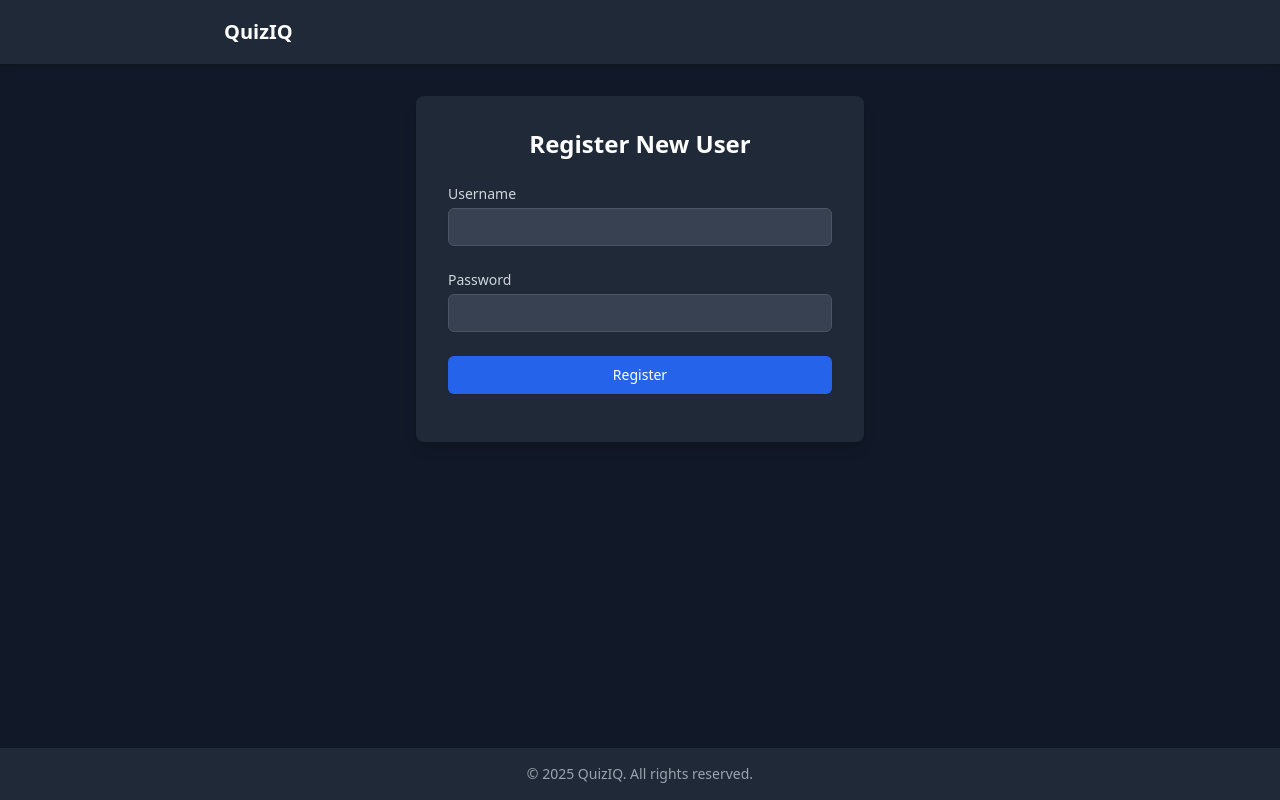
After one commit to mrfunnyguy72/quiz-iq, a FastAPI app: template templates/register.html in a window 1280 px wide. The commit adds this page. Run offline with FastAPI, Linux system fonts and the light colour scheme; the template is opened without the code that fills it, so the values that code supplies are empty; some libraries are stand-ins or nearby versions.

Commit message:
Registration menu

```diff
--- a/app/main.py
+++ b/app/main.py
@@ -1,12 +1,13 @@
 import logging
 
 from fastapi import Depends, FastAPI, Form, HTTPException, Request
-from fastapi.responses import HTMLResponse
+from fastapi.responses import HTMLResponse, RedirectResponse
 from fastapi.templating import Jinja2Templates
 from sqlalchemy import func, select
 from sqlalchemy.orm import Session, joinedload, sessionmaker
 
 from app.core import irt as irt_engine
+from app.core.security import get_password_hash
 from app.models.base import (
     Base,
     Item,
@@ -17,6 +18,7 @@ from app.models.base import (
     User,
     engine,
 )
+from app.schemas.user import UserCreate
 
 # Configure basic logging
 logging.basicConfig(level=logging.INFO, format='%(asctime)s - %(levelname)s - %(message)s')
@@ -98,6 +100,37 @@ async def start_test(
 
     # Return the test page, which will then use HTMX to fetch the first question
     return templates.TemplateResponse("test.html", {"request": request, "session_id": new_session.id})
+
+
+@app.get("/register", response_class=HTMLResponse, tags=["Frontend"])
+async def register_form(request: Request):
+    """Serves the user registration page."""
+    return templates.TemplateResponse("register.html", {"request": request})
+
+
+@app.post("/register", response_class=HTMLResponse, tags=["Frontend"])
+async def register_user(
+    request: Request,
+    username: str = Form(...),
+    password: str = Form(...),
+    db: Session = Depends(get_db)
+):
+    """Creates a new user and returns a confirmation message."""
+    # Check if user already exists
+    user = db.execute(select(User).where(User.username == username)).scalars().first()
+    if user:
+        return HTMLResponse("<div class='text-red-500'>Username already exists.</div>")
+
+    # Create new user
+    hashed_password = get_password_hash(password)
+    new_user = User(username=username, password_hash=hashed_password)
+    db.add(new_user)
+    db.commit()
+
+    response = HTMLResponse("<div class='text-green-500'>User created successfully! Redirecting...</div>")
+    response.headers["HX-Redirect"] = "/"
+    return response
+
 
 # --- HTMX Partial Endpoints ---
 
--- a/app/models/base.py
+++ b/app/models/base.py
@@ -5,12 +5,14 @@ from typing import List
 from sqlalchemy import (
     JSON,
     Boolean,
+    Column,
     DateTime,
     Enum,
     Float,
     ForeignKey,
     Integer,
     String,
+    Table,
     Text,
     create_engine,
     func,
@@ -31,6 +33,22 @@ class SessionStatusEnum(enum.Enum):
     terminated = "terminated"
 
 
+class UserRoleEnum(enum.Enum):
+    """Enum for user roles."""
+    ADMIN = "admin"
+    MODERATOR = "moderator"
+    STUDENT = "student"
+
+
+# --- Association Table for Moderator-Theme relationship ---
+moderator_themes = Table(
+    "moderator_themes",
+    Base.metadata,
+    Column("user_id", Integer, ForeignKey("users.id"), primary_key=True),
+    Column("theme_id", Integer, ForeignKey("themes.id"), primary_key=True),
+)
+
+
 # --- Model Definitions ---
 
 class User(Base):
@@ -40,13 +58,19 @@ class User(Base):
     id: Mapped[int] = mapped_column(primary_key=True)
     username: Mapped[str] = mapped_column(String(100), unique=True, nullable=False, index=True)
     password_hash: Mapped[str] = mapped_column(String(255), nullable=False)
+    role: Mapped[UserRoleEnum] = mapped_column(Enum(UserRoleEnum), default=UserRoleEnum.STUDENT, nullable=False)
     created_at: Mapped[datetime] = mapped_column(DateTime, server_default=func.now())
 
     # One-to-many relationship with TestSession
     test_sessions: Mapped[List["TestSession"]] = relationship(back_populates="user")
 
+    # Many-to-many relationship for moderators
+    moderated_themes: Mapped[List["Theme"]] = relationship(
+        secondary=moderator_themes, back_populates="moderators"
+    )
+
     def __repr__(self) -> str:
-        return f"<User(id={self.id}, username='{self.username}')>"
+        return f"<User(id={self.id}, username='{self.username}', role='{self.role.value}')>"
 
 
 class Discipline(Base):
@@ -77,6 +101,11 @@ class Theme(Base):
     # One-to-many relationships
     items: Mapped[List["Item"]] = relationship(back_populates="theme")
     test_sessions: Mapped[List["TestSession"]] = relationship(back_populates="theme")
+
+    # Many-to-many relationship with User (moderators)
+    moderators: Mapped[List["User"]] = relationship(
+        secondary=moderator_themes, back_populates="moderated_themes"
+    )
 
     def __repr__(self) -> str:
         return f"<Theme(id={self.id}, name='{self.name}')>"
@@ -170,7 +199,20 @@ engine = create_engine(DATABASE_URL, echo=False)
 def create_db_and_tables():
     """Creates the database and all necessary tables."""
     print("Dropping all existing tables...")
-    Base.metadata.drop_all(engine)
+    # A more robust way to drop tables, especially with SQLite
+    try:
+        Base.metadata.drop_all(engine)
+        print("All tables dropped successfully.")
+    except Exception as e:
+        print(f"An error occurred during drop_all: {e}")
+        print("Attempting to drop tables individually...")
+        for tbl in reversed(Base.metadata.sorted_tables):
+            try:
+                tbl.drop(engine)
+                print(f"  - Dropped table {tbl.name}")
+            except Exception as e_inner:
+                print(f"  - Error dropping table {tbl.name}: {e_inner}")
+
     print("Creating new database and tables...")
     Base.metadata.create_all(engine)
     print("Database and tables created successfully.")
--- /dev/null
+++ b/app/schemas/user.py
@@ -0,0 +1,5 @@
+from pydantic import BaseModel
+
+class UserCreate(BaseModel):
+    username: str
+    password: str
--- a/requirements.txt
+++ b/requirements.txt
@@ -7,3 +7,5 @@ uvicorn[standard]
 jinja2
 python-multipart
 ruff
+passlib
+argon2-cffi
--- /dev/null
+++ b/templates/register.html
@@ -0,0 +1,32 @@
+{% extends "base.html" %}
+
+{% block content %}
+<div class="bg-gray-800 p-8 rounded-lg shadow-lg w-full max-w-md mx-auto">
+    <h2 class="text-2xl font-bold text-center text-white mb-6">Register New User</h2>
+
+    <form hx-post="/register" hx-target="#registration-response" hx-swap="innerHTML" class="space-y-6">
+        <div>
+            <label for="username" class="block text-sm font-medium text-gray-300">Username</label>
+            <input type="text" name="username" id="username" required
+                   class="mt-1 block w-full bg-gray-700 border border-gray-600 rounded-md shadow-sm py-2 px-3 text-white focus:outline-none focus:ring-blue-500 focus:border-blue-500 sm:text-sm">
+        </div>
+
+        <div>
+            <label for="password" class="block text-sm font-medium text-gray-300">Password</label>
+            <input type="password" name="password" id="password" required
+                   class="mt-1 block w-full bg-gray-700 border border-gray-600 rounded-md shadow-sm py-2 px-3 text-white focus:outline-none focus:ring-blue-500 focus:border-blue-500 sm:text-sm">
+        </div>
+
+        <div>
+            <button type="submit"
+                    class="w-full flex justify-center py-2 px-4 border border-transparent rounded-md shadow-sm text-sm font-medium text-white bg-blue-600 hover:bg-blue-700 focus:outline-none focus:ring-2 focus:ring-offset-2 focus:ring-blue-500">
+                Register
+            </button>
+        </div>
+    </form>
+
+    <div id="registration-response" class="mt-4 text-center">
+        <!-- Server response will be loaded here -->
+    </div>
+</div>
+{% endblock %}
```
Also changed, not shown: GEMINI.md (+34 -0 lines), app/core/security.py (added, +9 -0 lines), seed_db.py (+11 -14 lines), templates/index.html (+12 -11 lines).
